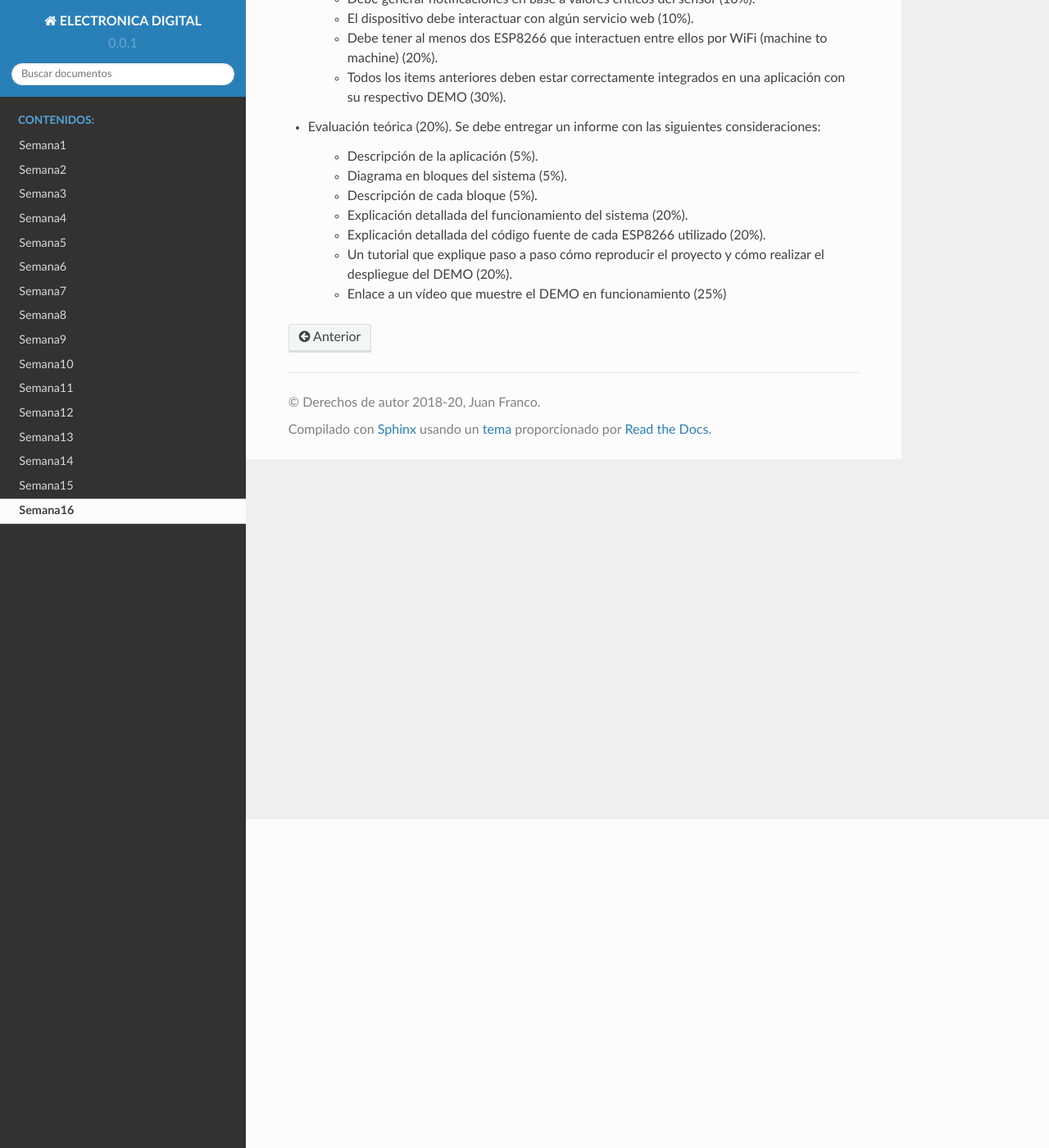
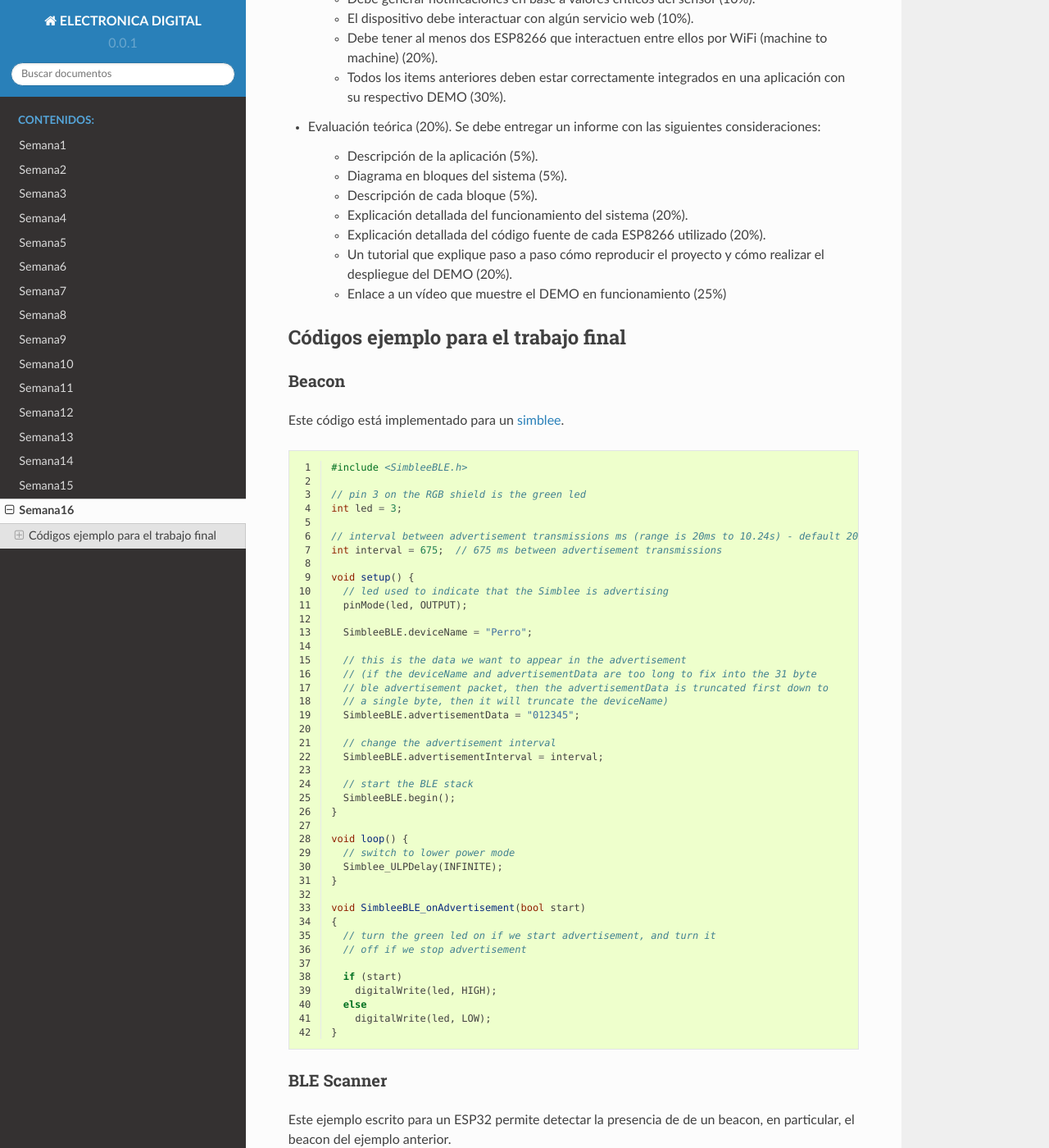
Before and after one commit to juanferfranco/ElectronicaDigital, a Sphinx documentation site: the page built from docs/_semana16/semana16.rst, in a window 1280 px wide and 1400 px high, scrolled down 401 px. Shown: the whole window at 82% size. Built offline with Sphinx 7.4.7 and the Read the Docs theme 2.0.0, drawn with Linux system fonts in a browser that asks for light colours; some of the changed text lies outside the part shown.

Commit message:
update week 16

```diff
--- a/docs/_semana16/semana16.rst
+++ b/docs/_semana16/semana16.rst
@@ -24,3 +24,114 @@ Para la entrega considere los siguientes asuntos:
     * Explicación detallada del código fuente de cada ESP8266 utilizado (20%).
     * Un tutorial que explique paso a paso cómo reproducir el proyecto y cómo realizar el despliegue del DEMO (20%).
     * Enlace a un vídeo que muestre el DEMO en funcionamiento (25%)
+
+Códigos ejemplo para el trabajo final
+---------------------------------------
+
+Beacon
+^^^^^^^^
+Este código está implementado para un `simblee <https://www.simblee.com/>`__.
+
+.. code-block:: cpp
+   :lineno-start: 1
+
+   #include <SimbleeBLE.h>
+
+   // pin 3 on the RGB shield is the green led
+   int led = 3;
+
+   // interval between advertisement transmissions ms (range is 20ms to 10.24s) - default 20ms
+   int interval = 675;  // 675 ms between advertisement transmissions
+
+   void setup() {
+     // led used to indicate that the Simblee is advertising
+     pinMode(led, OUTPUT);
+
+     SimbleeBLE.deviceName = "Perro";
+
+     // this is the data we want to appear in the advertisement
+     // (if the deviceName and advertisementData are too long to fix into the 31 byte
+     // ble advertisement packet, then the advertisementData is truncated first down to
+     // a single byte, then it will truncate the deviceName)
+     SimbleeBLE.advertisementData = "012345";
+
+     // change the advertisement interval
+     SimbleeBLE.advertisementInterval = interval;
+
+     // start the BLE stack
+     SimbleeBLE.begin();
+   }
+
+   void loop() {
+     // switch to lower power mode
+     Simblee_ULPDelay(INFINITE);
+   }
+
+   void SimbleeBLE_onAdvertisement(bool start)
+   {
+     // turn the green led on if we start advertisement, and turn it
+     // off if we stop advertisement
+
+     if (start)
+       digitalWrite(led, HIGH);
+     else
+       digitalWrite(led, LOW);
+   }
+
+BLE Scanner
+^^^^^^^^^^^^
+Este ejemplo escrito para un ESP32 permite detectar la presencia de de un beacon, en particular, el beacon del ejemplo anterior.
+
+.. code-block:: cpp
+   :lineno-start: 1
+
+   #include <BLEDevice.h>
+   #include <BLEUtils.h>
+   #include <BLEScan.h>
+   #include <BLEAdvertisedDevice.h>
+
+   int scanTime = 2; //In seconds
+
+   uint8_t scanPerro = 0;
+
+   class MyAdvertisedDeviceCallbacks: public BLEAdvertisedDeviceCallbacks {
+       void onResult(BLEAdvertisedDevice advertisedDevice) {
+         std::string dataRX = advertisedDevice.toString();
+
+         //Serial.printf("Advertised Device: %s \n", dataRX.c_str());
+         //Serial.println("----------------------------------------------------");
+         int32_t  n = dataRX.find("Perro");
+         if (n != -1) scanPerro = 1;
+
+         //Serial.println(n);
+         //Serial.println();
+         //Serial.println("***********************************************");
+       }
+   };
+
+   void setup() {
+     Serial.begin(115200);
+   }
+
+   void loop() {
+     // put your main code here, to run repeatedly:
+     scanPerro = 0;
+     beaconScan();
+     //delay(2000);
+   }
+
+   void beaconScan() {
+     Serial.println("Scanning...");
+     BLEDevice::init("");
+     BLEScan* pBLEScan = BLEDevice::getScan(); //create new scan
+     pBLEScan->setAdvertisedDeviceCallbacks(new MyAdvertisedDeviceCallbacks());
+     pBLEScan->setActiveScan(true); //active scan uses more power, but get results faster
+     BLEScanResults foundDevices = pBLEScan->start(scanTime);
+     if (scanPerro == 1) {
+       Serial.println(" Perro is Here! ");
+     }
+     else {
+       Serial.println(" Where is Perro :( ");
+     }
+     Serial.println("Scan done!");
+   }
```
